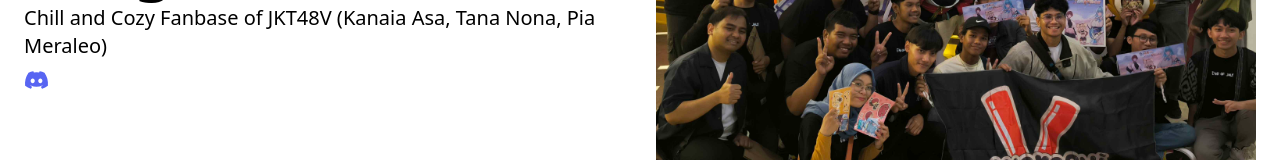
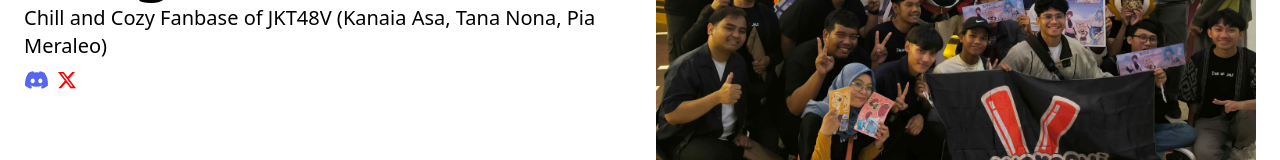
Before and after one commit to Wargavi48/wargavi48.github.io, a React (Vite) app: page / in a window 1280 px wide. Shown: the part 414-574 px from the top of the page. Built offline with nearby package versions, Linux system fonts and the light colour scheme.

Commit message:
fix: fix invalid fortawesome react-fontawesome modules

```diff
--- a/package.json
+++ b/package.json
@@ -12,6 +12,7 @@
   "dependencies": {
     "@fortawesome/fontawesome-svg-core": "^6.7.2",
     "@fortawesome/free-brands-svg-icons": "^6.7.2",
+    "@fortawesome/react-fontawesome": "^0.2.2",
     "@radix-ui/react-icons": "^1.3.0",
     "@radix-ui/react-slot": "^1.1.0",
     "class-variance-authority": "^0.7.0",
@@ -20,6 +21,7 @@
     "react": "^18.2.0",
     "react-day-picker": "^8.10.1",
     "react-dom": "^18.2.0",
+    "react-fontawesome": "^1.7.1",
     "swiper": "^11.1.14",
     "tailwind-merge": "^2.3.0",
     "tailwindcss-animate": "^1.0.7"
@@ -28,6 +30,7 @@
     "@types/node": "^20.12.7",
     "@types/react": "^18.2.66",
     "@types/react-dom": "^18.2.22",
+    "@types/react-fontawesome": "^1.6.8",
     "@typescript-eslint/eslint-plugin": "^7.2.0",
     "@typescript-eslint/parser": "^7.2.0",
     "@vitejs/plugin-react": "^4.2.1",
--- a/src/App.tsx
+++ b/src/App.tsx
@@ -5,7 +5,7 @@
 import comicData from './Constant/Comic'
 import ProjectCardSlider from './components/ProjectCardSlider'
 import { FontAwesomeIcon } from '@fortawesome/react-fontawesome';
-import { faDiscord, faX } from '@fortawesome/free-brands-svg-icons';
+import { faDiscord, faXTwitter } from '@fortawesome/free-brands-svg-icons';
 
 
 function App() {
@@ -34,7 +34,7 @@
                     <FontAwesomeIcon icon={faDiscord} size="lg" className="text-[#5865F2]" />
                   </a>
                   <a href="https://x.com/wargavirtual48" target="_blank" rel="noopener noreferrer">
-                    <FontAwesomeIcon icon={faX} size="lg" className="text-[#FF0000]" />
+                    <FontAwesomeIcon icon={faXTwitter} size="lg" className="text-[#FF0000]" />
                   </a>
                 </div>
               </div>
```
Also changed, not shown: 1 other file (tests, documents, lock files or other folders).
